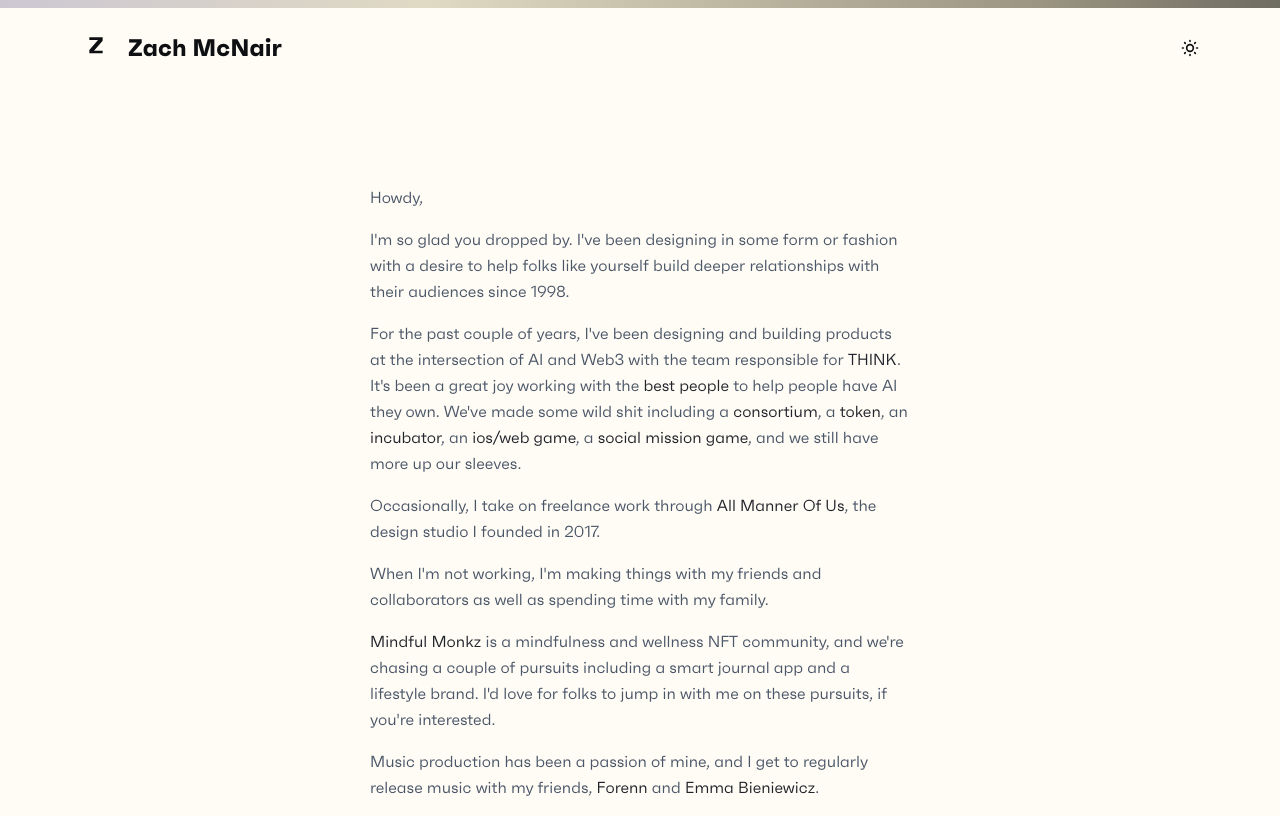
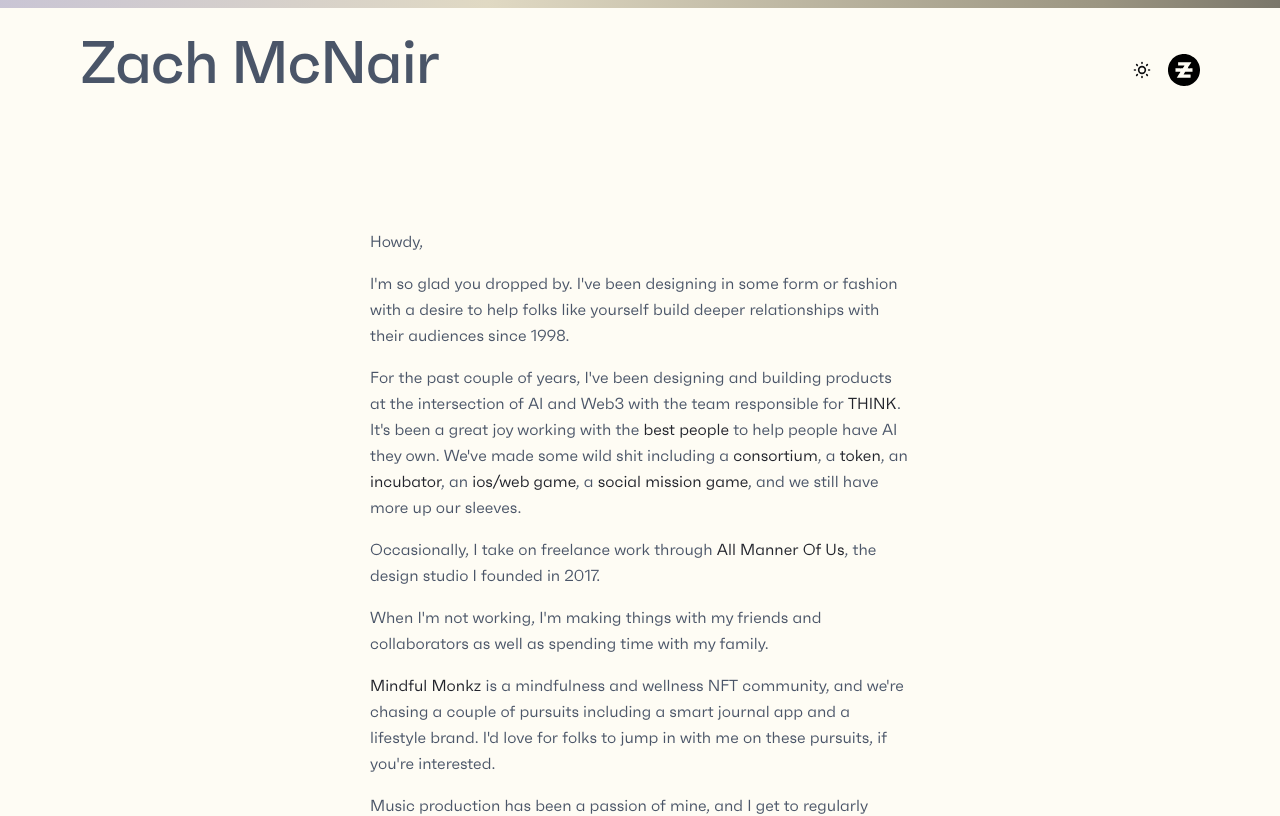
Before and after one commit to zachmcnair/zm-site, a Next.js app: page / in a window 1280 px wide. Shown: the top 816 px of the page. Built offline with nearby package versions, Linux system fonts and the light colour scheme; no server answers; a web font is replaced by a local one.

Commit message:
Fix logo component to use actual zm-logo.svg and restore navbar layout

```diff
--- a/app/components/logo.tsx
+++ b/app/components/logo.tsx
@@ -1,44 +1,29 @@
 'use client'
 
-import { useEffect, useState } from 'react'
+import Image from 'next/image'
 
 interface LogoProps {
+  size?: 'sm' | 'md' | 'lg'
   className?: string
-  size?: 'sm' | 'md' | 'lg' | 'xl'
 }
 
-export function Logo({ className = '', size = 'md' }: LogoProps) {
-  const [mounted, setMounted] = useState(false)
-
-  useEffect(() => {
-    setMounted(true)
-  }, [])
-
+export function Logo({ size = 'md', className = '' }: LogoProps) {
   const sizeClasses = {
-    sm: 'w-6 h-6',
-    md: 'w-8 h-8',
-    lg: 'w-12 h-12',
-    xl: 'w-16 h-16'
-  }
-
-  // Don't render until mounted
-  if (!mounted) {
-    return (
-      <div className={`${sizeClasses[size]} ${className} bg-gray-200 dark:bg-gray-700 rounded animate-pulse`} />
-    )
+    sm: 'w-8 h-8',
+    md: 'w-12 h-12',
+    lg: 'w-16 h-16'
   }
 
   return (
-    <svg
-      xmlns="http://www.w3.org/2000/svg"
-      viewBox="0 0 24 24"
-      className={`${sizeClasses[size]} ${className} transition-colors duration-200`}
-      style={{ color: 'currentColor' }}
-    >
-      <path
-        fill="currentColor"
-        d="M7 4h10v2.5l-6.5 7.5H17V16H7v-2.5l6.5-7.5H7V4z"
+    <div className={`${sizeClasses[size]} ${className}`}>
+      <Image
+        src="/zm-logo.svg"
+        alt="Zach McNair Logo"
+        width={32}
+        height={32}
+        className="w-full h-full transition-colors duration-200"
+        style={{ filter: 'var(--logo-filter)' }}
       />
-    </svg>
+    </div>
   )
 }
--- a/app/components/nav.tsx
+++ b/app/components/nav.tsx
@@ -11,15 +11,15 @@
       <nav className="flex items-center justify-between py-6 px-20" style={{ backgroundColor: 'var(--background)' }}>
         {/* Left side - Logo and Name */}
         <div className="flex items-center gap-4">
-          <Logo size="sm" className="w-8 h-8" />
-          <Link href="/" className="text-2xl font-faktum-bold transition-colors" style={{ color: 'var(--text)' }}>
+          <Link href="/" className="text-5xl md:text-6xl font-faktum-medium tracking-tight mb-4" style={{ color: 'var(--text-secondary)' }}>
             Zach McNair
           </Link>
         </div>
 
-        {/* Right side - Theme Toggle */}
+        {/* Right side - Theme Toggle and Logo */}
         <div className="flex items-center gap-4">
           <DarkModeToggle />
+          <Logo size="sm" className="w-8 h-8" />
         </div>
       </nav>
     </header>
```
